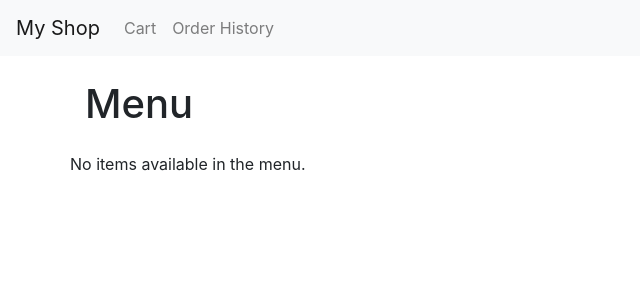
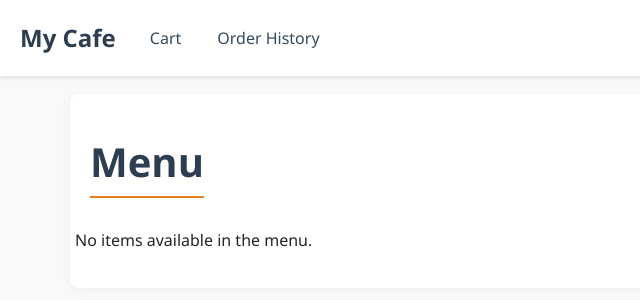
Before and after one commit to mahdimon/django-cafe-project, a Django app: page / in a window 1280 px wide. Shown: the top 300 px of the page, without its empty margins (0-640 px from the left). Run offline with Django 5.2, Linux system fonts and the light colour scheme; data that the repository does not hold is empty; some libraries are stand-ins or nearby versions.

Commit message:
adding style

```diff
--- a/cafe/settings.py
+++ b/cafe/settings.py
@@ -132,6 +132,7 @@ USE_TZ = True
 # https://docs.djangoproject.com/en/5.1/howto/static-files/
 
 STATIC_URL = "static/"
+STATICFILES_DIRS = [BASE_DIR / "static"]
 MEDIA_URL = '/media/'
 MEDIA_ROOT = os.path.join(BASE_DIR, 'media/')
 
--- a/customer/urls.py
+++ b/customer/urls.py
@@ -3,7 +3,7 @@ from .views import Menu , Cart , checkout,history
 urlpatterns = [
     path('cart/', Cart.as_view(), name='cart'),
     path('', Menu.as_view(), name='menu'),
-    path('checkout', checkout, name='checkout'),
-    path('history', checkout, name='history'),
+    path('checkout/', checkout, name='checkout'),
+    path('history/', checkout, name='history'),
 
 ]
--- /dev/null
+++ b/static/style.css
@@ -0,0 +1,234 @@
+
+/* Reset default margin for body to account for fixed navbar */
+body {
+    padding-top: 70px;
+    font-family: 'Segoe UI', Tahoma, Geneva, Verdana, sans-serif;
+    background-color: #f8f9fa;
+}
+
+/* Navbar styling */
+.navbar {
+    box-shadow: 0 2px 4px rgba(0,0,0,0.1);
+    background-color: #ffffff !important;
+    padding: 15px 20px;
+}
+
+.navbar-brand {
+    font-size: 24px;
+    font-weight: bold;
+    color: #2c3e50 !important;
+}
+
+.nav-link {
+    color: #34495e !important;
+    font-weight: 500;
+    margin: 0 10px;
+    transition: color 0.3s ease;
+}
+
+.nav-link:hover {
+    color: #e67e22 !important;
+}
+
+/* Container styling */
+.container {
+    padding: 20px;
+    background-color: #ffffff;
+    border-radius: 8px;
+    box-shadow: 0 2px 10px rgba(0,0,0,0.05);
+    margin-top: 30px;
+}
+
+/* Button styling */
+.btn {
+    padding: 8px 20px;
+    border-radius: 5px;
+    transition: all 0.3s ease;
+}
+
+.btn-primary {
+    background-color: #e67e22;
+    border-color: #e67e22;
+}
+
+.btn-primary:hover {
+    background-color: #d35400;
+    border-color: #d35400;
+}
+
+/* Card styling */
+.card {
+    border: none;
+    border-radius: 8px;
+    box-shadow: 0 2px 8px rgba(0,0,0,0.1);
+    transition: transform 0.3s ease;
+}
+
+.card:hover {
+    transform: translateY(-5px);
+}
+
+.card-title {
+    color: #2c3e50;
+    font-weight: 600;
+}
+
+.card-text {
+    color: #7f8c8d;
+}
+
+/* Price styling */
+.price {
+    font-size: 1.2em;
+    color: #e67e22;
+    font-weight: bold;
+}
+
+/* Form controls */
+.form-control {
+    border-radius: 5px;
+    border: 1px solid #dcdde1;
+    padding: 10px 15px;
+}
+
+.form-control:focus {
+    border-color: #e67e22;
+    box-shadow: 0 0 0 0.2rem rgba(230,126,34,0.25);
+}
+
+/* Responsive adjustments */
+@media (max-width: 768px) {
+    body {
+        padding-top: 60px;
+    }
+
+    .container {
+        padding: 15px;
+    }
+}
+/* Cart page title */
+.my-4 {
+    color: #2c3e50;
+    font-weight: 600;
+    margin-bottom: 30px !important;
+    border-bottom: 2px solid #e67e22;
+    padding-bottom: 10px;
+    display: inline-block;
+}
+
+/* Table styling */
+.table {
+    background-color: #ffffff;
+    border-radius: 8px;
+    overflow: hidden;
+    box-shadow: 0 2px 10px rgba(0,0,0,0.05);
+}
+
+.table thead {
+    background-color: #f8f9fa;
+}
+
+.table thead th {
+    border-bottom: 2px solid #e67e22;
+    color: #2c3e50;
+    font-weight: 600;
+    padding: 15px;
+    text-transform: uppercase;
+    font-size: 0.9em;
+}
+
+.table tbody td {
+    vertical-align: middle;
+    padding: 15px;
+    color: #34495e;
+    border-bottom: 1px solid #eee;
+}
+
+/* Price column */
+.table td:nth-child(2) {
+    font-weight: 600;
+    color: #e67e22;
+}
+
+/* Button styling */
+.btn-danger {
+    background-color: #e74c3c;
+    border-color: #e74c3c;
+    padding: 8px 15px;
+    font-size: 0.9em;
+    transition: all 0.3s ease;
+}
+
+.btn-danger:hover {
+    background-color: #c0392b;
+    border-color: #c0392b;
+    transform: scale(0.98);
+}
+
+.btn-success {
+    background-color: #27ae60;
+    border-color: #27ae60;
+    padding: 12px 25px;
+    font-size: 1.1em;
+    margin-top: 20px;
+    transition: all 0.3s ease;
+}
+
+.btn-success:hover {
+    background-color: #219a52;
+    border-color: #219a52;
+    transform: translateY(-2px);
+    box-shadow: 0 4px 8px rgba(39, 174, 96, 0.2);
+}
+
+/* Empty cart message */
+p:empty + p {
+    text-align: center;
+    color: #7f8c8d;
+    font-size: 1.2em;
+    padding: 30px;
+    background-color: #f8f9fa;
+    border-radius: 8px;
+    margin: 20px 0;
+}
+
+/* Responsive adjustments */
+@media (max-width: 768px) {
+    .table thead {
+        display: none;
+    }
+
+    .table tbody td {
+        display: block;
+        text-align: right;
+        padding: 10px;
+        position: relative;
+    }
+
+    .table tbody td:before {
+        content: attr(data-label);
+        float: left;
+        font-weight: bold;
+        text-transform: uppercase;
+    }
+
+    .table tbody tr {
+        margin-bottom: 15px;
+        display: block;
+        border-bottom: 2px solid #e67e22;
+    }
+
+    .btn-success {
+        width: 100%;
+    }
+}
+
+/* Animation for removing items */
+.table tr {
+    transition: all 0.3s ease;
+}
+
+.table tr.removing {
+    opacity: 0;
+    transform: translateX(-20px);
+}
--- a/templates/base.html
+++ b/templates/base.html
@@ -5,15 +5,12 @@
     <meta name="viewport" content="width=device-width, initial-scale=1.0">
     <title>{% block title %}My Shop{% endblock %}</title>
     <link rel="stylesheet" href="https://stackpath.bootstrapcdn.com/bootstrap/4.5.2/css/bootstrap.min.css">
-    <style>
-        body {
-            padding-top: 56px;
-        }
-    </style>
+    {% load static %}
+    <link rel="stylesheet" href="{% static 'style.css' %}">
 </head>
 <body>
     <nav class="navbar navbar-expand-lg navbar-light bg-light fixed-top">
-        <a class="navbar-brand" href="/">My Shop</a>
+        <a class="navbar-brand" href="/">My Cafe</a>
         <button class="navbar-toggler" type="button" data-toggle="collapse" data-target="#navbarNav" aria-controls="navbarNav" aria-expanded="false" aria-label="Toggle navigation">
             <span class="navbar-toggler-icon"></span>
         </button>
```
Also changed, not shown: customer/templates/customer/base.html (+2 -5 lines).
